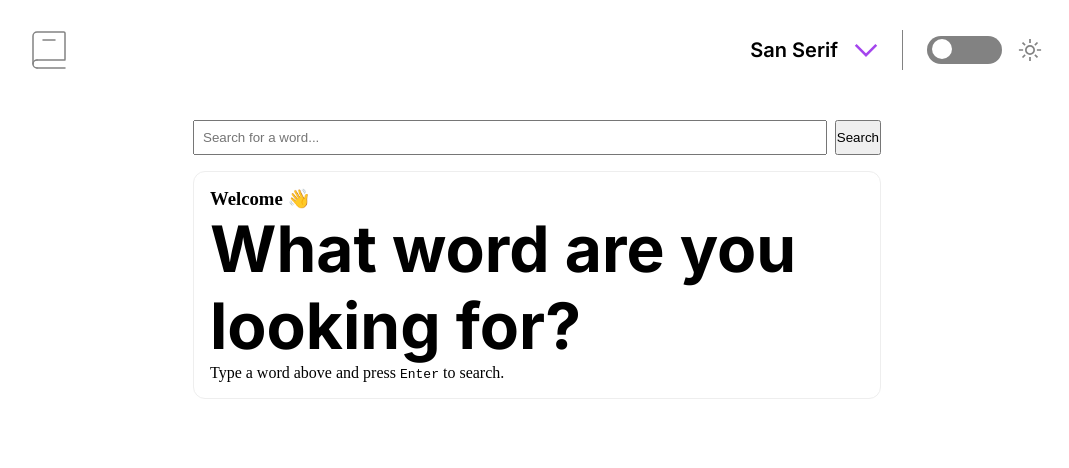
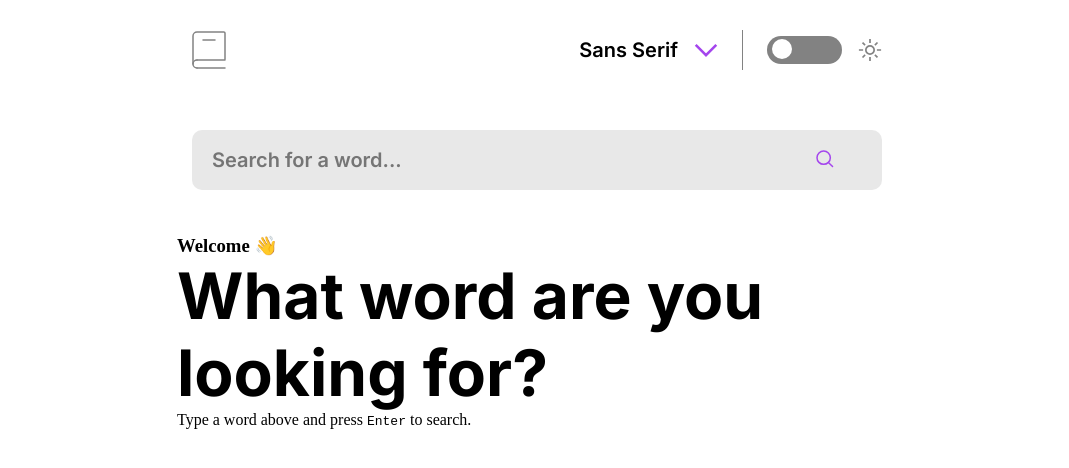
Before and after one commit to sean365-bit/dictionary-app, a React (Vite) app: page / in a window 1280 px wide. Shown: the top 468 px of the page, without its empty margins (103-1172 px from the left). Built offline with nearby package versions, Linux system fonts and the light colour scheme.

Commit message:
Add input field

```diff
--- a/src/components/Body.tsx
+++ b/src/components/Body.tsx
@@ -1,6 +1,8 @@
 import { useState } from "react";
 import axios from "axios";
 import "../styles/Body.scss";
+/* */
+import searchLogo from "../assets/images/icon-search.svg";
 
 type Phonetic = { text?: string; audio?: string };
 type Definition = { definition: string; example?: string; synonyms?: string[] };
@@ -88,12 +90,13 @@ export default function Body() {
   };
 
   return (
-    <div style={{ maxWidth: 720, margin: "0 auto", padding: "1rem" }}>
+    <div className="result_container">
       <form onSubmit={onSubmit} aria-busy={status === "loading"}>
         <label htmlFor="word">Search a word</label>
 
-        <div style={{ display: "flex", gap: ".5rem", marginTop: ".25rem" }}>
+        <div className="input_container">
           <input
+            className="input"
             id="word"
             type="text"
             value={query}
@@ -102,50 +105,34 @@ export default function Body() {
               setValidationError(null);
             }}
             placeholder="Search for a word..."
-            style={{ flex: 1, padding: ".5rem" }}
           />
-          <button type="submit">
-            {status === "loading" ? "Searching…" : "Search"}
+
+          <button type="submit" className="search_button">
+            <img src={searchLogo} alt="Search Logo" loading="lazy" />
           </button>
         </div>
 
-        {validationError && (
-          <p style={{ color: "crimson", marginTop: ".25rem" }}>
-            {validationError}
-          </p>
-        )}
+        {validationError && <p className="error_message">{validationError}</p>}
       </form>
 
       {status === "idle" && !data && !error && (
-        <section
-          aria-live="polite"
-          style={{
-            marginTop: "1rem",
-            padding: "1rem",
-            border: "1px solid #eee",
-            borderRadius: 12,
-          }}
-        >
-          <h3 style={{ marginTop: 0 }}>Welcome 👋</h3>
-          <h3 style={{ marginTop: 0 }} className="greet">
-            What word are you looking for?
-          </h3>
+        <section aria-live="polite">
+          <h3>Welcome 👋</h3>
+          <h3 className="greet">What word are you looking for?</h3>
           <p>
             Type a word above and press <kbd>Enter</kbd> to search.
           </p>
         </section>
       )}
 
-      {status === "loading" && <p style={{ marginTop: "1rem" }}>Loading…</p>}
+      {status === "loading" && <p>Loading…</p>}
 
-      {status === "error" && (
-        <p style={{ marginTop: "1rem", color: "crimson" }}>Error: {error}</p>
-      )}
+      {status === "error" && <p>Error: {error}</p>}
 
       {status === "success" && entry && (
-        <div style={{ marginTop: "1rem" }}>
-          <div style={{ display: "flex", alignItems: "center", gap: ".75rem" }}>
-            <h2 style={{ margin: 0 }}>{entry.word}</h2>
+        <div>
+          <div>
+            <h2>{entry.word}</h2>
 
             {audioUrl && (
               <button type="button" onClick={() => playAudio(audioUrl)}>
@@ -157,7 +144,7 @@ export default function Body() {
           </div>
 
           {nounMeanings.length > 0 && (
-            <section style={{ marginTop: "1rem" }}>
+            <section>
               <h3>Noun</h3>
               <ol>
                 {nounMeanings.flatMap((m, i) =>
@@ -179,7 +166,7 @@ export default function Body() {
           )}
 
           {verbMeanings.length > 0 && (
-            <section style={{ marginTop: "1rem" }}>
+            <section>
               <h3>Verb</h3>
               <ol>
                 {verbMeanings.flatMap((m, i) =>
@@ -187,7 +174,7 @@ export default function Body() {
                     <li key={`verb-${i}-${j}`}>
                       <div>{d.definition}</div>
                       {d.example && (
-                        <div style={{ opacity: 0.8 }}>
+                        <div>
                           <em>Example:</em> “{d.example}”
                         </div>
                       )}
--- a/src/components/Header.tsx
+++ b/src/components/Header.tsx
@@ -7,7 +7,8 @@ import iconArrow from "../assets/images/icon-arrow-down.svg";
 import Switch from "./Switch";
 
 const Header = function () {
-  const [isDarkMode, setIsDarkMode] = useState(false);
+  const [isDarkMode, setIsDarkMode] = useState<boolean>(false);
+
   const toggleDarkMode = () => setIsDarkMode((prev) => !prev);
 
   useEffect(() => {
@@ -42,6 +43,7 @@ const Header = function () {
 const NavItem = function () {
   const [open, setOpen] = useState<boolean>(false);
   const dropdownRef = useRef<HTMLDivElement | null>(null);
+  const [selectedOption, setSelectedOption] = useState<string>("Sans Serif");
 
   useEffect(() => {
     function handleClickOutside(event: MouseEvent) {
@@ -52,14 +54,28 @@ const NavItem = function () {
         setOpen(false);
       }
     }
-
     document.addEventListener("mousedown", handleClickOutside);
     return () => document.removeEventListener("mousedown", handleClickOutside);
   }, []);
 
+  const handleSelect = function (option: string) {
+    setSelectedOption(option);
+    setOpen(false);
+  };
+
+  const getClassName = function () {
+    let className = "option_one";
+
+    if (selectedOption === "Sans Serif") className = "option_one";
+    if (selectedOption === "Serif") className = "option_two";
+    if (selectedOption === "Mono") className = "option_three";
+
+    return className;
+  };
+
   return (
     <div className="navItem" ref={dropdownRef}>
-      <p className="option_one">San Serif</p>
+      <p className={getClassName()}>{selectedOption}</p>
 
       <img
         src={iconArrow}
@@ -70,11 +86,18 @@ const NavItem = function () {
 
       {open && (
         <div className="dropdown">
-          <p className="option_one">San Seif</p>
-          <p className="option_two">Serif</p>
-          <p className="option_three">Mono</p>
+          <p onClick={() => handleSelect("Sans Serif")} className="option_one">
+            Sans Serif
+          </p>
+          <p onClick={() => handleSelect("Serif")} className="option_two">
+            Serif
+          </p>
+          <p onClick={() => handleSelect("Mono")} className="option_three">
+            Mono
+          </p>
         </div>
       )}
+
       <div className="vertical_divisor"></div>
     </div>
   );
--- a/src/styles/Body.scss
+++ b/src/styles/Body.scss
@@ -11,3 +11,66 @@ body {
 label {
   display: none;
 }
+
+.result_container {
+  width: 100%;
+  max-width: 480px;
+  margin: 0 auto;
+}
+
+.input_container {
+  display: flex;
+
+  position: relative;
+
+  padding-left: 15px;
+  padding-right: 15px;
+
+  margin-top: 30px;
+  margin-bottom: 45px;
+}
+
+/* winp */
+.input {
+  width: 100%;
+  max-width: 480px;
+  margin: 0 auto;
+
+  height: 60px;
+  border: none;
+  background: $gray100;
+  border-radius: 10px;
+
+  padding-left: 20px;
+
+  @include headingSInter;
+}
+
+.search_button {
+  background: none;
+  border: none;
+
+  height: 60px;
+  width: 60px;
+
+  position: absolute;
+  top: 50%;
+  left: 90%;
+  transform: translate(-50%, -50%);
+
+  cursor: pointer;
+}
+
+/* Error Handling */
+.error_message {
+  color: $red;
+  margin-top: 0.25rem;
+}
+/* Error Handling */
+
+@media screen and (min-width: 768px) {
+  .result_container,
+  .input {
+    max-width: 720px;
+  }
+}
--- a/src/styles/Header.scss
+++ b/src/styles/Header.scss
@@ -74,6 +74,7 @@ nav {
   gap: 25px;
 
   position: absolute;
+  z-index: 100;
 
   padding: 1rem;
   top: 50px;
@@ -112,9 +113,3 @@ nav {
     max-width: 720px;
   }
 }
-
-@media screen and (min-width: 1024px) {
-  nav {
-    max-width: 1040px;
-  }
-}
--- a/src/styles/_main.scss
+++ b/src/styles/_main.scss
@@ -87,6 +87,7 @@ $white: hsl(0, 0%, 100%);
 
   font-size: 20px;
   line-height: 24px;
+  font-weight: 600;
 }
 
 @mixin bodyMLora {
@@ -123,6 +124,7 @@ $white: hsl(0, 0%, 100%);
 
   font-size: 20px;
   line-height: 24px;
+  font-weight: 600;
 }
 
 @mixin bodyMMono {
```
